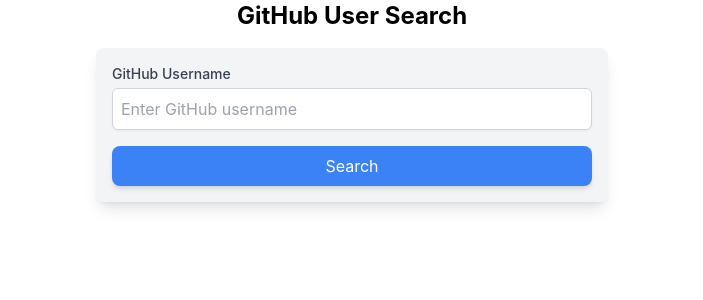
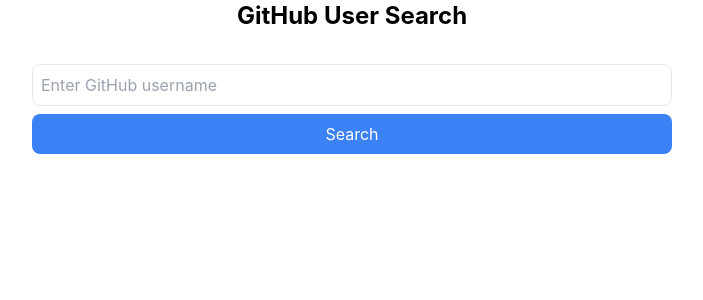
Before and after one commit to OluwatobiRichard/alx-fe-reactjs, a React (Vite) app in the folder github-user-search/: page / in a window 1280 px wide. Shown: the top 300 px of the page, without its empty margins (288-991 px from the left). Built offline with nearby package versions, Linux system fonts and the light colour scheme.

Commit message:
github-user-search

```diff
--- a/github-user-search/src/components/Search.jsx
+++ b/github-user-search/src/components/Search.jsx
@@ -1,79 +1,82 @@
+// src/components/Search.jsx
 import React, { useState } from 'react';
+import { fetchUserData } from '../services/githubService';
 
-const Search = ({ onSearch }) => {
+function Search() {
   const [username, setUsername] = useState('');
-    const [loading, setLoading] = useState(false);
-    const [error, setError] = useState(false);
-    const [user, setUser] = useState(null);
+  const [userData, setUserData] = useState(null);
+  const [isLoading, setIsLoading] = useState(false);
+  const [error, setError] = useState(null);
 
   const handleSubmit = async (e) => {
     e.preventDefault();
-        setLoading(true);
-        setError(false);
-        setUser(null);
+    setIsLoading(true);
+    setError(null);
 
     try {
-            const result = await onSearch(username); // Fetch user data
-            setUser(result);
-        } catch {
-            setError(true);
+      const data = await fetchUserData(username);
+      setUserData(data);
+    } catch (error) {
+      setError("Looks like we cant find the user");
+      setUserData(null);
     } finally {
-            setLoading(false);
+      setIsLoading(false);
     }
   };
 
   return (
-        <div className="search-container">
-            <form onSubmit={handleSubmit} className="p-4 max-w-lg mx-auto bg-gray-100 rounded-lg shadow-lg">
-                <div className="mb-4">
-                    <label htmlFor="username" className="block text-sm font-medium text-gray-700">
-                        GitHub Username
-                    </label>
+    <div className="max-w-2xl mx-auto p-4">
+      <form onSubmit={handleSubmit} className="mb-6">
         <input
-                        id="username"
           type="text"
-                        className="mt-1 p-2 block w-full border border-gray-300 rounded-md shadow-sm focus:ring-blue-500 focus:border-blue-500"
-                        placeholder="Enter GitHub username"
           value={username}
           onChange={(e) => setUsername(e.target.value)}
+          placeholder="Enter GitHub username"
+          className="w-full p-2 border rounded-lg mb-2"
+          required
         />
-                </div>
         <button
           type="submit"
-                    className="w-full bg-blue-500 text-white py-2 px-4 rounded-lg shadow-md hover:bg-blue-600"
+          className="w-full bg-blue-500 text-white p-2 rounded-lg hover:bg-blue-600"
         >
           Search
         </button>
       </form>
 
-            <div className="results-container mt-6">
-                {loading && <p className="text-center">Loading...</p>}
+      {isLoading && (
+        <div className="text-center py-4">Loading...</div>
+      )}
+
       {error && (
-                    <p className="text-center text-red-500">
-                        Looks like we can't find the user.
-                    </p>
+        <div className="text-red-500 text-center py-4">
+          Looks like we cant find the user
+        </div>
       )}
-                {user && (
-                    <div className="user-card p-4 bg-white rounded-lg shadow-lg border border-gray-200 text-center">
+
+      {userData && !isLoading && !error && (
+        <div className="border rounded-lg p-6">
           <img
-                            src={user.avatar_url}
-                            alt={`${user.login}'s avatar`}
-                            className="w-24 h-24 rounded-full mx-auto mb-4"
+            src={userData.avatar_url}
+            alt={userData.login}
+            className="w-32 h-32 rounded-full mx-auto mb-4"
           />
-                        <h3 className="text-lg font-bold">{user.login}</h3>
-                        <a
-                            href={user.html_url}
+          <h2 className="text-xl font-bold text-center mb-2">
+            {userData.login}
+          </h2>
+          <div className="text-center mb-4">
+
+              href={userData.html_url}
               target="_blank"
-                            rel="noreferrer"
+              rel="noopener noreferrer"
               className="text-blue-500 hover:underline"
-                        >
+            <a>
               View Profile
             </a>
           </div>
+        </div>
       )}
     </div>
-        </div>
   );
-};
+}
 
 export default Search;
```
Lines whose indentation alone changed are shown as unchanged.
